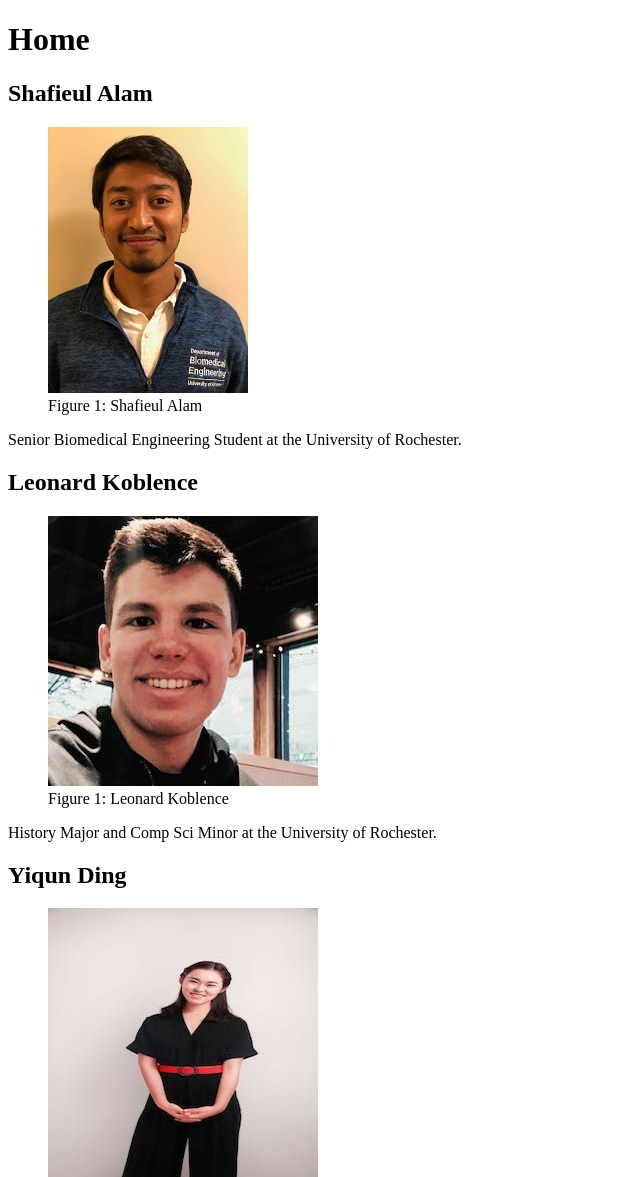
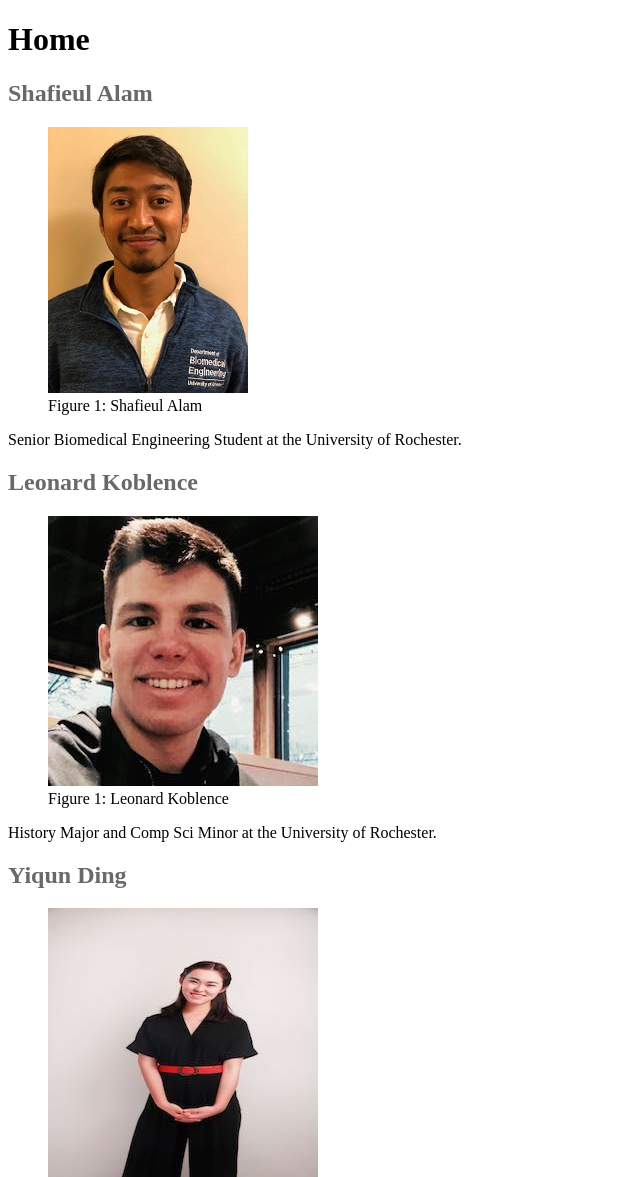
Before and after one commit to salam1996/assignment2, a PHP site: page / in a window 1280 px wide. Shown: the top 1177 px of the page, without its empty margins (0-640 px from the left). Run offline with PHP 8.4, Linux system fonts and the light colour scheme; some web fonts are replaced.

Commit message:
Update styles.css

```diff
--- a/lab02/css/styles.css
+++ b/lab02/css/styles.css
@@ -51,3 +51,19 @@ aside {font-family: 'Baloo Thambi', cursive;}
 main {font-family: 'Nunito', sans-serif;}
 
 footer {font-family: 'Nunito', sans-serif;}
+
+h2 {
+   font-style: normal;
+   font weight: 800;
+   border style: outset;
+   border width: thick;
+   color: #696969;
+}
+
+.div {
+   text-align: center;
+   max-width: 800px;
+   font-size: 16px;
+   line-height: 1.5em
+   color: black;
+}
```
